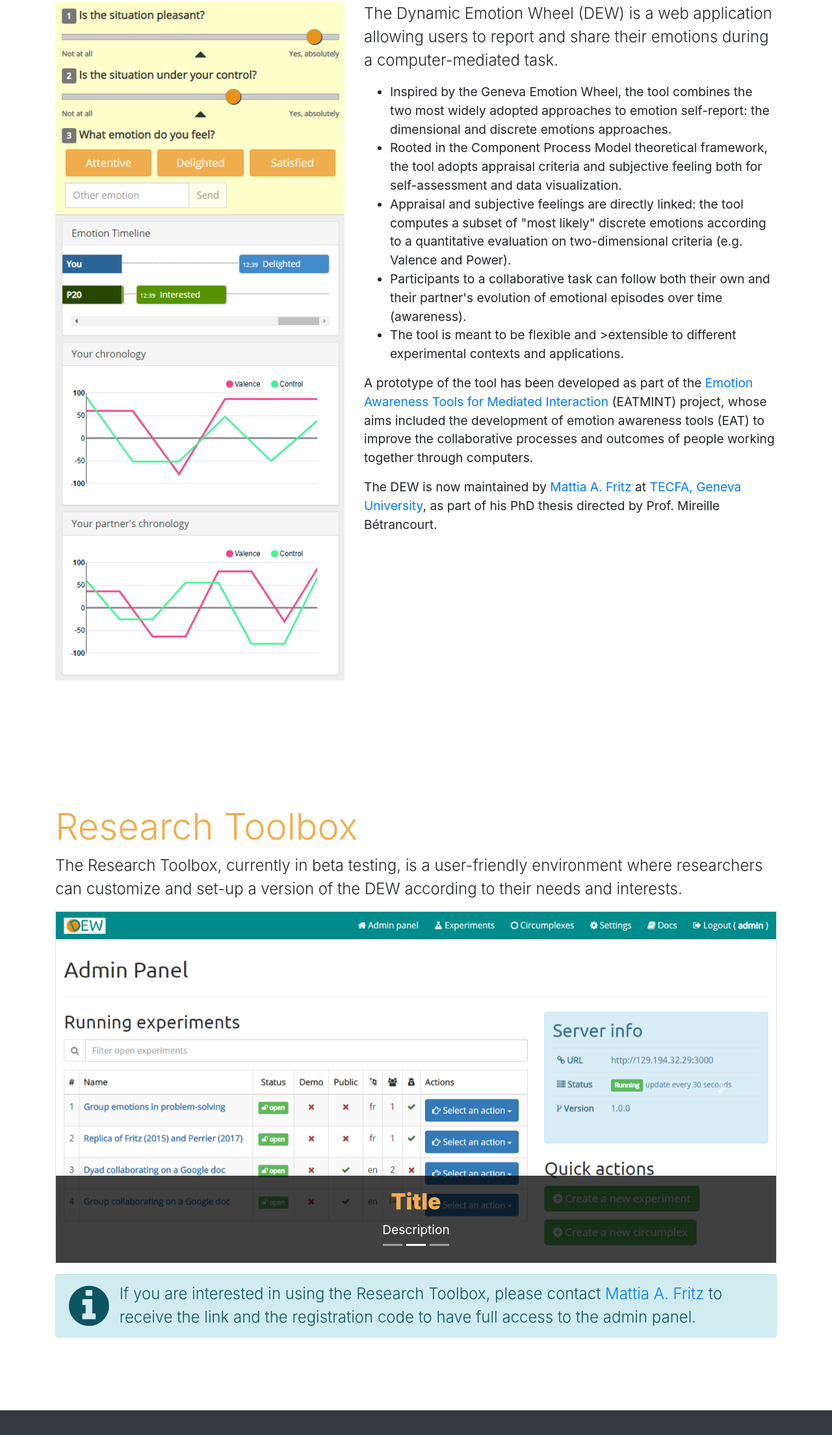
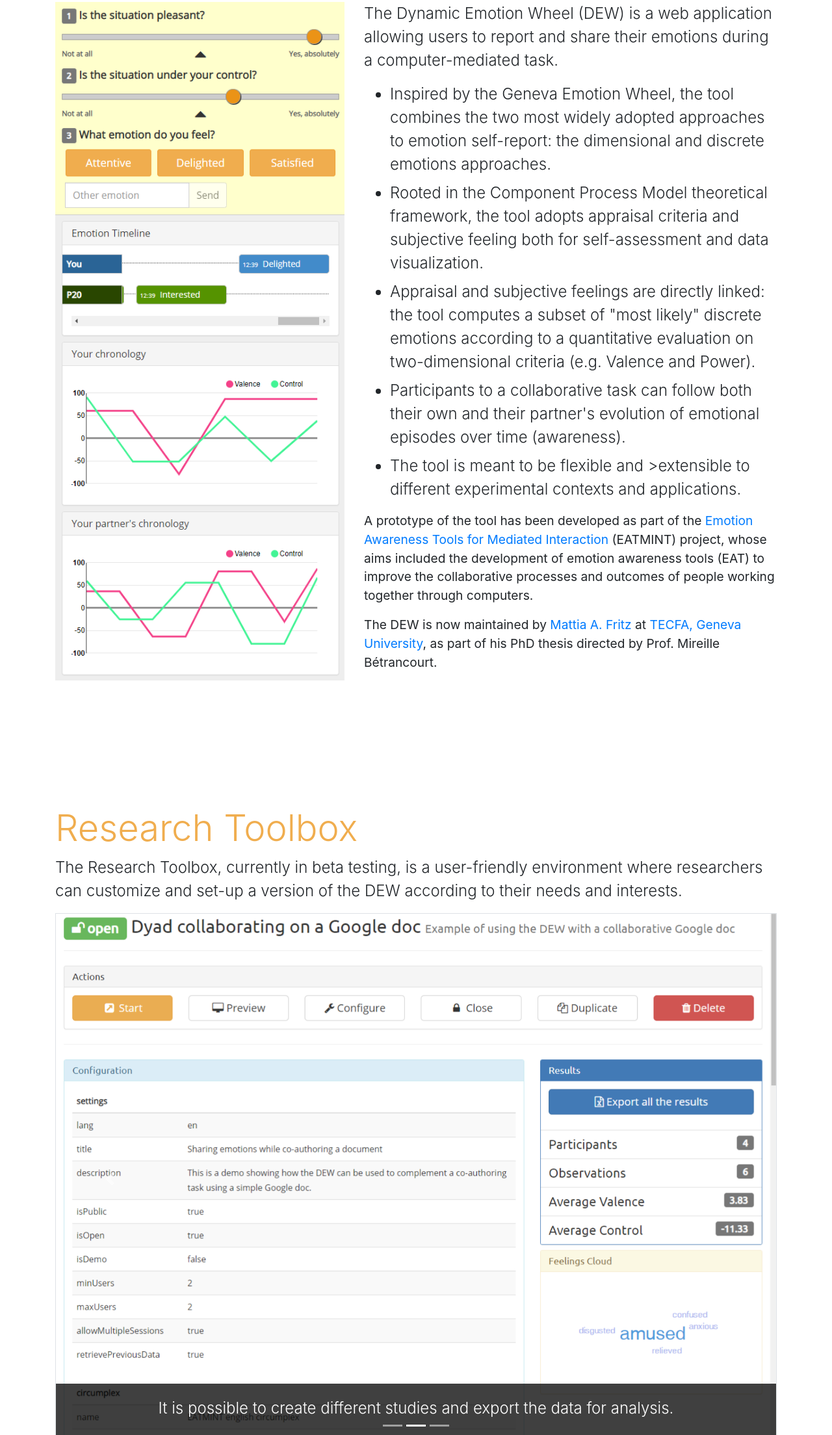
Before and after one commit to mafritz/dew-assets, a website: page docs/index.html in a window 1280 px wide. Shown: the part 1209-3417 px from the top of the page at 65% size. Drawn offline with nearby package versions, Linux system fonts and the light colour scheme.

Commit message:
Improved slideshow images

```diff
--- a/docs/index.html
+++ b/docs/index.html
@@ -87,24 +87,24 @@
                 users to report and share their emotions during a
                 computer-mediated task.
               </p>
-              <ul class="dew-list">
-                <li>
+              <ul class="lead">
+                <li class="mb-2">
                   Inspired by the Geneva Emotion Wheel, the tool combines the
                   two most widely adopted approaches to emotion self-report: the
                   dimensional and discrete emotions approaches.
                 </li>
-                <li>
+                <li class="mb-2">
                   Rooted in the Component Process Model theoretical framework,
                   the tool adopts appraisal criteria and subjective feeling both
                   for self-assessment and data visualization.
                 </li>
-                <li>
+                <li class="mb-2">
                   Appraisal and subjective feelings are directly linked: the
                   tool computes a subset of "most likely" discrete emotions
                   according to a quantitative evaluation on two-dimensional
                   criteria (e.g. Valence and Power).
                 </li>
-                <li>
+                <li class="mb-2">
                   Participants to a collaborative task can follow both their own
                   and their partner's evolution of emotional episodes over time
                   (awareness).
@@ -164,26 +164,36 @@
             </ol>
             <div class="carousel-inner" role="listbox">
               <div class="carousel-item active">
-                <img src="assets/images/rt-interface.png" class="img-fluid" />
+                <img src="assets/images/rt-admin-panel.png" class="img-fluid" />
                 <div class="carousel-caption d-none d-md-block">
                   <p class="lead">
                     Ad admin panel allows to organize the various aspects of the
-                    tool.
+                    toolbox.
                   </p>
                 </div>
               </div>
               <div class="carousel-item">
-                <img src="assets/images/rt-interface.png" class="img-fluid" />
+                <img
+                  src="assets/images/rt-study-detail.png"
+                  class="img-fluid"
+                />
                 <div class="carousel-caption d-none d-md-block">
-                  <h3>Title</h3>
-                  <p>Description</p>
+                  <p class="lead">
+                    It is possible to create different studies and export the
+                    data for analysis.
+                  </p>
                 </div>
               </div>
               <div class="carousel-item">
-                <img src="assets/images/rt-interface.png" class="img-fluid" />
+                <img
+                  src="assets/images/rt-affective-space.png"
+                  class="img-fluid"
+                />
                 <div class="carousel-caption d-none d-md-block">
-                  <h3>Title</h3>
-                  <p>Description</p>
+                  <p class="lead">
+                    Researchers can choose or create their own underlying
+                    affective spaces.
+                  </p>
                 </div>
               </div>
             </div>
```
Also changed, not shown: docs/assets/images/SVG/Artboard 1.svg (deleted), docs/assets/images/rt-admin-panel.png (added), docs/assets/images/rt-affective-space.png (added), docs/assets/images/rt-circumplex-example.png (deleted), docs/assets/images/rt-interface.png (deleted), docs/assets/images/rt-study-detail.png (added).
